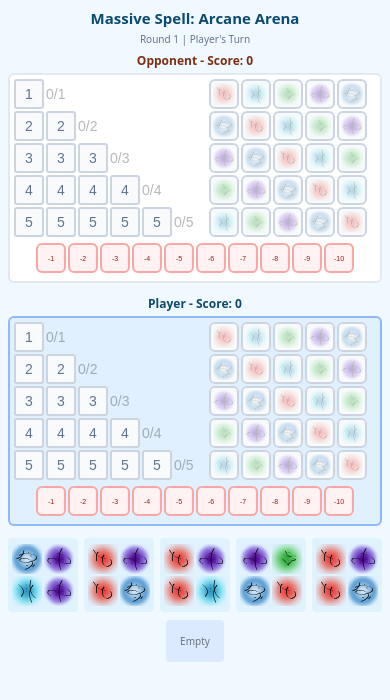
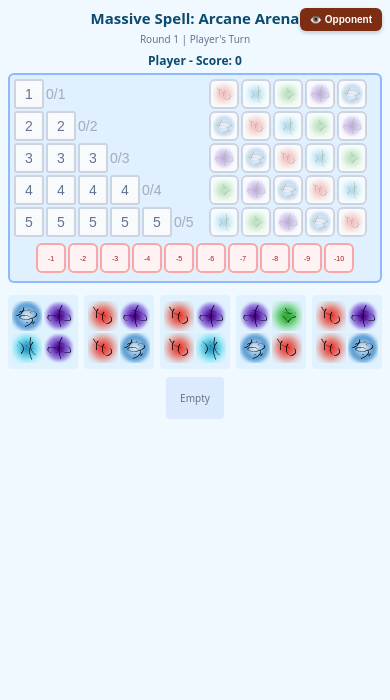
Before and after one commit to vlad92z/necromancer-web, a React (Vite) app: page / in a window 390 px wide. Shown: the top 700 px of the page. Built offline with nearby package versions, Linux system fonts and the light colour scheme.

Commit message:
Add mobile opponent overlay to GameBoard
Introduces a mobile-specific overlay for viewing the opponent's board, auto-shown during AI turns and accessible via a button on the player's turn. The OpponentView is now hidden on mobile except within the overlay, improving usability on smaller screens.

```diff
--- a/src/features/gameplay/components/GameBoard.tsx
+++ b/src/features/gameplay/components/GameBoard.tsx
@@ -2,6 +2,7 @@
  * GameBoard component - main game board displaying factories, center, player and opponent views
  */
 
+import { useState, useEffect } from 'react';
 import type { GameState } from '../../../types/game';
 import { FactoriesAndCenter } from './FactoriesAndCenter';
 import { PlayerView } from './PlayerView';
@@ -18,6 +19,7 @@ export function GameBoard({ gameState, onNextGame }: GameBoardProps) {
   const { players, factories, centerPool, currentPlayerIndex, selectedRunes, turnPhase } = gameState;
   const { draftRune, draftFromCenter, placeRunes, placeRunesInFloor, cancelSelection } = useGameActions();
 
+  const [showOpponentOverlay, setShowOpponentOverlay] = useState(false);
   const isMobile = window.innerWidth < 768;
   console.log(`Rendering game in ${isMobile ? 'MOBILE' : 'DESKTOP'} mode (screen width: ${window.innerWidth}px)`);
 
@@ -27,6 +29,16 @@ export function GameBoard({ gameState, onNextGame }: GameBoardProps) {
   const selectedRuneType = selectedRunes.length > 0 ? selectedRunes[0].runeType : null;
   const currentPlayer = players[currentPlayerIndex];
   const isAITurn = currentPlayer.type === 'ai';
+
+  // Auto-show opponent overlay on mobile during AI turn
+  useEffect(() => {
+    if (isMobile && isAITurn) {
+      setShowOpponentOverlay(true);
+    } else if (isMobile && !isAITurn) {
+      // Auto-hide when player's turn starts
+      setShowOpponentOverlay(false);
+    }
+  }, [isMobile, isAITurn]);
 
   // Determine winner
   const winner = isGameOver
@@ -54,18 +66,49 @@ export function GameBoard({ gameState, onNextGame }: GameBoardProps) {
     >
       <div style={{ maxWidth: '80rem', margin: '0 auto' }} onClick={(e) => e.stopPropagation()}>
         {/* Game Header */}
-        <div style={{ marginBottom: window.innerWidth < 768 ? '6px' : '24px', textAlign: 'center' }}>
+        <div style={{ marginBottom: window.innerWidth < 768 ? '6px' : '24px', textAlign: 'center', position: 'relative' }}>
           <h1 style={{ fontSize: window.innerWidth < 768 ? '15px' : '30px', fontWeight: 'bold', marginBottom: '4px', color: '#0c4a6e' }}>Massive Spell: Arcane Arena</h1>
           <div style={{ display: 'flex', justifyContent: 'center', alignItems: 'center', color: '#64748b', fontSize: window.innerWidth < 768 ? '10px' : '14px' }}>
             <div>Round {gameState.round} | {players[currentPlayerIndex].name}'s Turn</div>
           </div>
+
+          {/* View Opponent Button (Mobile Only) */}
+          {isMobile && currentPlayerIndex === 0 && (
+            <button
+              onClick={() => setShowOpponentOverlay(true)}
+              style={{
+                position: 'absolute',
+                top: '0',
+                right: '0',
+                backgroundColor: '#7c2d12',
+                color: 'white',
+                border: 'none',
+                borderRadius: '6px',
+                padding: '6px 10px',
+                fontSize: '10px',
+                fontWeight: '600',
+                cursor: 'pointer',
+                display: 'flex',
+                alignItems: 'center',
+                gap: '4px',
+                boxShadow: '0 2px 4px rgba(0,0,0,0.2)',
+                transition: 'background-color 0.2s'
+              }}
+              onMouseEnter={(e) => e.currentTarget.style.backgroundColor = '#9a3412'}
+              onMouseLeave={(e) => e.currentTarget.style.backgroundColor = '#7c2d12'}
+            >
+              👁️ Opponent
+            </button>
+          )}
         </div>
 
-        {/* Opponent (AI) */}
-        <OpponentView
-          opponent={players[1]}
-          isActive={currentPlayerIndex === 1}
-        />
+        {/* Opponent (AI) - Desktop only, or overlay on mobile */}
+        {!isMobile && (
+          <OpponentView
+            opponent={players[1]}
+            isActive={currentPlayerIndex === 1}
+          />
+        )}
 
         {/* Player (Human) */}
         <PlayerView
@@ -121,6 +164,53 @@ export function GameBoard({ gameState, onNextGame }: GameBoardProps) {
         </div>
       </div>
 
+      {/* Opponent Overlay (Mobile Only) */}
+      {isMobile && showOpponentOverlay && (
+        <div
+          style={{
+            position: 'fixed',
+            inset: 0,
+            backgroundColor: 'rgba(0, 0, 0, 0.8)',
+            display: 'flex',
+            flexDirection: 'column',
+            alignItems: 'center',
+            justifyContent: 'flex-start',
+            zIndex: 100,
+            padding: '8px',
+            overflowY: 'auto'
+          }}
+          onClick={() => setShowOpponentOverlay(false)}
+        >
+          <div style={{ width: '100%', maxWidth: '600px' }} onClick={(e) => e.stopPropagation()}>
+            {/* Close Button */}
+            <div style={{ display: 'flex', justifyContent: 'flex-end', marginBottom: '8px' }}>
+              <button
+                onClick={() => setShowOpponentOverlay(false)}
+                style={{
+                  backgroundColor: '#ef4444',
+                  color: 'white',
+                  border: 'none',
+                  borderRadius: '6px',
+                  padding: '8px 16px',
+                  fontSize: '12px',
+                  fontWeight: '600',
+                  cursor: 'pointer',
+                  boxShadow: '0 2px 4px rgba(0,0,0,0.3)'
+                }}
+              >
+                ✕ Close
+              </button>
+            </div>
+
+            {/* Opponent Board */}
+            <OpponentView
+              opponent={players[1]}
+              isActive={currentPlayerIndex === 1}
+            />
+          </div>
+        </div>
+      )}
+
       {/* Game Over Modal */}
       {isGameOver && (
         <div style={{ position: 'fixed', inset: 0, backgroundColor: 'rgba(0, 0, 0, 0.7)', display: 'flex', alignItems: 'center', justifyContent: 'center', zIndex: 50 }}>
```
